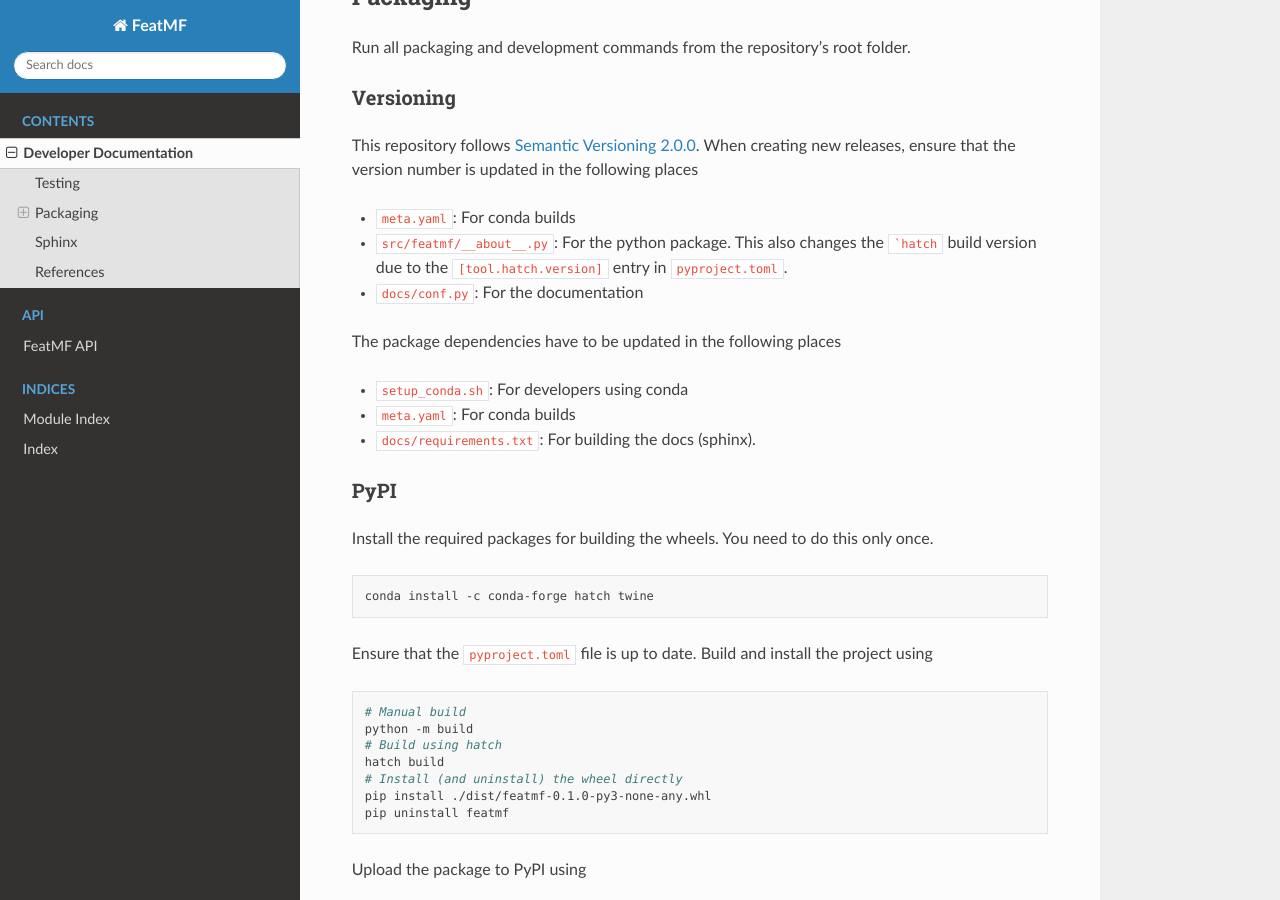
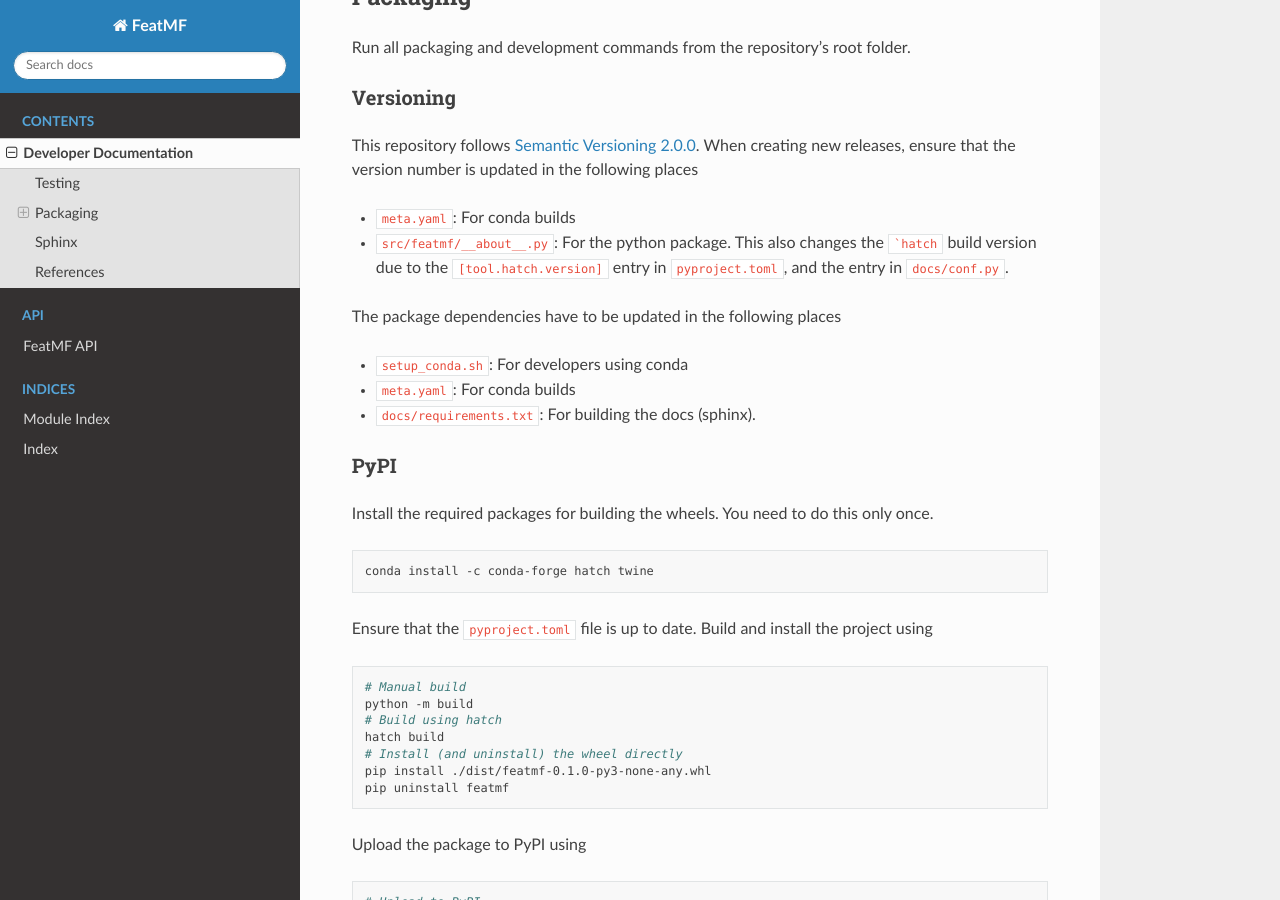
Before and after one commit to TheProjectsGuy/FeatMF, a Sphinx documentation site: the page built from docs/developer.rst, in a window 1280 px wide and 900 px high, scrolled down 725 px. Built offline with Sphinx 7.4.7 and the Read the Docs theme 2.0.0, drawn with Linux system fonts in a browser that asks for light colours.

Commit message:
Minor documentation changes

````diff
--- a/docs/conf.py
+++ b/docs/conf.py
@@ -57,7 +57,9 @@ class Mock(MagicMock):
     def __getattr__(cls, name):
         return MagicMock()
 
-MOCK_MODULES = ["faiss"]
+# All modules that have been 'import'ed but don't want to install
+#  for docs build (keep docs/requirements.txt light)
+MOCK_MODULES = ["numpy", "torch", "PIL", "cv2", "faiss", "einops"]
 sys.modules.update((mod_name, Mock()) for mod_name in MOCK_MODULES)
 
 # -- Options for HTML output -------------------------------------------------
--- a/docs/developer.rst
+++ b/docs/developer.rst
@@ -31,8 +31,7 @@ Versioning
 This repository follows `Semantic Versioning 2.0.0 <https://semver.org/>`_. When creating new releases, ensure that the version number is updated in the following places
 
 - ``meta.yaml``: For conda builds
-- ``src/featmf/__about__.py``: For the python package. This also changes the ```hatch`` build version due to the ``[tool.hatch.version]`` entry in ``pyproject.toml``.
-- ``docs/conf.py``: For the documentation
+- ``src/featmf/__about__.py``: For the python package. This also changes the ```hatch`` build version due to the ``[tool.hatch.version]`` entry in ``pyproject.toml``, and the entry in ``docs/conf.py``.
 
 The package dependencies have to be updated in the following places
 
--- a/docs/requirements.txt
+++ b/docs/requirements.txt
@@ -2,9 +2,3 @@ sphinx==5.3.0
 sphinx-rtd-theme==1.2.0
 sphinx-copybutton==0.5.1
 sphinx_design==0.3.0
-numpy==1.23.5
-torch==2.0.0
-pillow==7.2.0
-opencv-python==4.5.2.54
-# faiss==1.5.3
-einops==0.6.0
````
